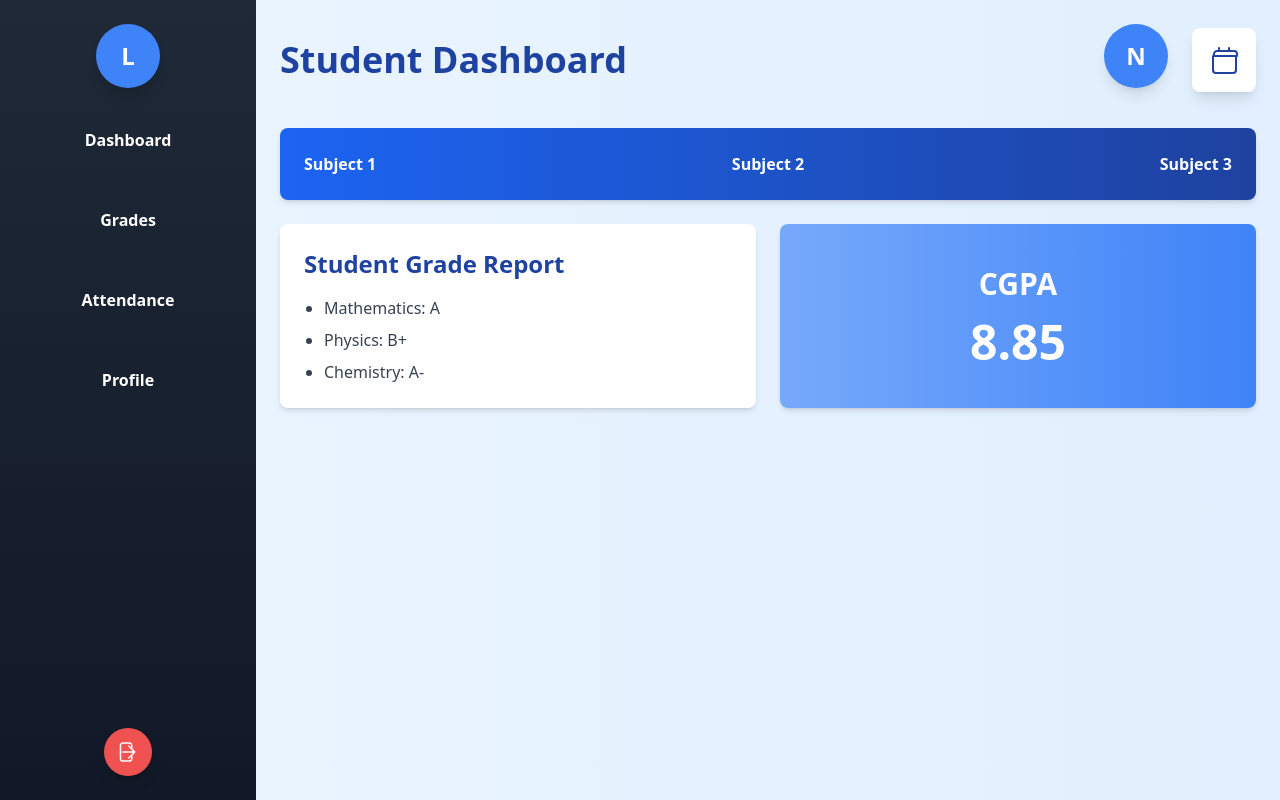
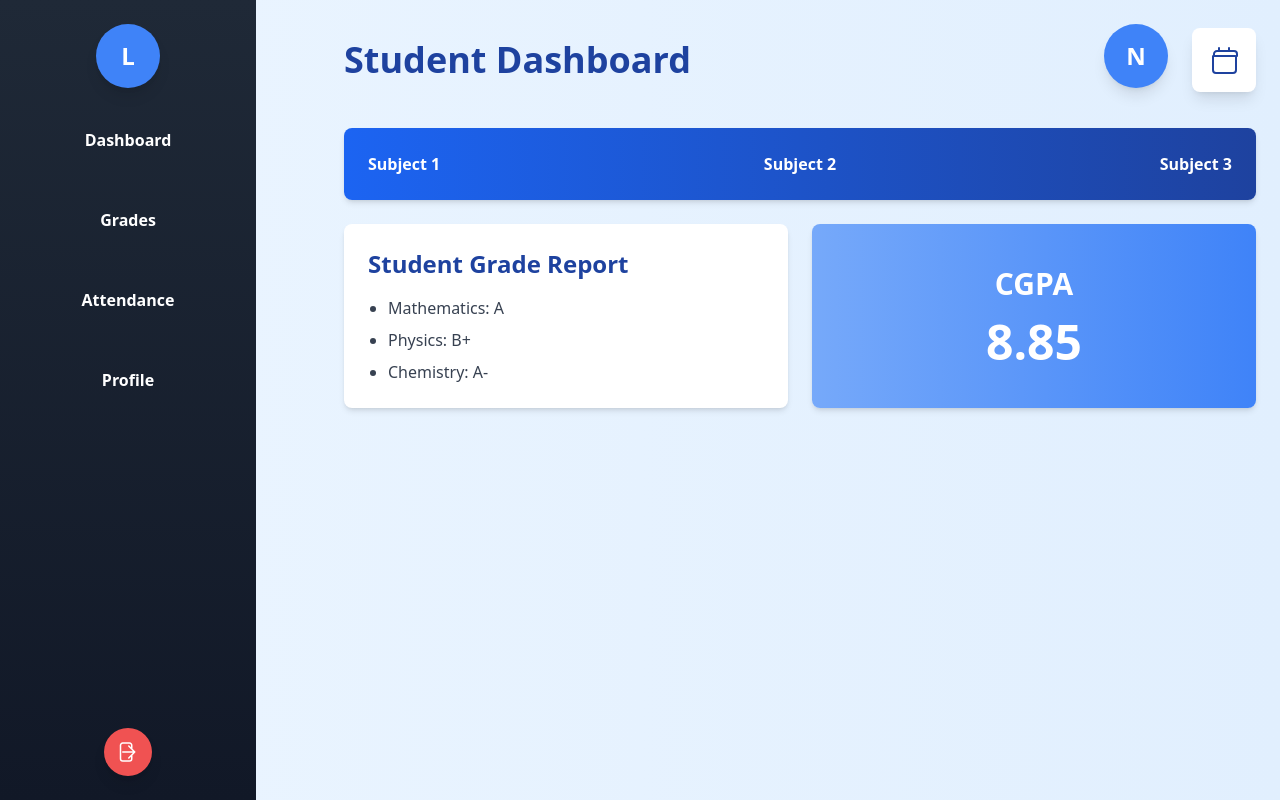
Before and after one commit to Tamal1912/LMS, a React (Vite) app in the folder frontend/: page /api/studentDashboard in a window 1280 px wide. Built offline with nearby package versions, Linux system fonts and the light colour scheme.

Commit message:
small changes

```diff
--- a/frontend/src/App.jsx
+++ b/frontend/src/App.jsx
@@ -1,4 +1,5 @@
 import Home from "./components/Landing Page/Home"
+import { BrowserRouter as Router, Route, Routes } from 'react-router-dom';
 
 
 function App() {
--- /dev/null
+++ b/frontend/src/components/ErrorPage.jsx
@@ -0,0 +1,23 @@
+import React from 'react';
+import { useNavigate } from 'react-router-dom';
+
+const ErrorPage = () => {
+  const navigate = useNavigate();
+
+  return (
+    <div className="min-h-screen flex items-center justify-center bg-gray-100">
+      <div className="text-center">
+        <h1 className="text-4xl font-bold text-gray-800 mb-4">Oops!</h1>
+        <p className="text-gray-600 mb-8">Something went wrong.</p>
+        <button
+          onClick={() => navigate('/')}
+          className="bg-blue-500 hover:bg-blue-600 text-white font-semibold px-6 py-3 rounded-lg transition-colors"
+        >
+          Go Back Home
+        </button>
+      </div>
+    </div>
+  );
+};
+
+export default ErrorPage;
--- a/frontend/src/components/StudentDashboard.jsx
+++ b/frontend/src/components/StudentDashboard.jsx
@@ -1,32 +1,12 @@
 import React from "react";
 import { useState,useEffect} from "react";
-import { useNavigate } from "react-router";
+import { Outlet, useNavigate } from "react-router";
+import StudentSidebar from "./StudentSidebar";
 
 const StudentDashboard = () => {
   const [userName, setUserName] = useState("");
   const navigate=useNavigate()
 
- const handleLogout=async(e)=>{
-  e.preventDefault();
-  try {
-
-    const response = await fetch(" http://localhost:4000/api/v1/users/logout", {
-      method: "POST",
-      headers: { "Content-Type": "application/json" },
-    });
-    const result = await response.json();
-    if (response.ok) {
-
-       // Redirect to success page
-      navigate("/")
-    } else {
-      alert(result.message); // Show error message
-    }
-  } catch (error) {
-    console.error("Error signing up:", error);a
-    alert("An error occurred. Please try again.");
-  }
- }
 
   // useEffect(() => {
   //   const fetchUserName = async () => {
@@ -45,68 +25,9 @@ const StudentDashboard = () => {
   // }, []);
   return (
     <div className="min-h-screen flex bg-gradient-to-r from-blue-50 to-blue-100">
+
+      <StudentSidebar/>
       {/* Sidebar */}
-      <aside className="w-1/5 bg-gradient-to-b from-gray-800 to-gray-900 text-white flex flex-col items-center py-6">
-        {/* Logo */}
-        <div className="bg-blue-500 w-16 h-16 rounded-full mb-6 flex items-center justify-center text-2xl font-bold shadow-lg">
-          L
-        </div>
-        {/* Sidebar Items */}
-        <nav className="flex flex-col space-y-6 text-center w-full">
-          <div className="hover:bg-blue-500 p-4 rounded-lg cursor-pointer transition">
-            <span className="font-semibold">
-            <button onClick={()=>navigate("/api/studentDashboard")}>
-              Dashboard
-              </button>
-            </span>
-          </div>
-          <div className="hover:bg-blue-500 p-4 rounded-lg cursor-pointer transition">
-            <span className="font-semibold">
-              <button onClick={()=>navigate("/api/studentDashboard/grades")}>
-              Grades
-              </button>
-              </span>
-          </div>
-          <div className="hover:bg-blue-500 p-4 rounded-lg cursor-pointer transition">
-            <span className="font-semibold">
-              <button onClick={()=>navigate("/api/studentDashboard/attendence")}>
-              Attendance
-              </button>
-              </span>
-          </div>
-          <div className="hover:bg-blue-500 p-4 rounded-lg cursor-pointer transition">
-            <span className="font-semibold">
-
-              <button onClick={()=>navigate("/api/studentDashboard/studentProfile")}>
-              Profile
-              </button>
-
-
-              </span>
-          </div>
-        </nav>
-        {/* Logout */}
-        <div className="mt-auto">
-          <button
-          onClick={handleLogout}
-           className="bg-red-500 w-12 h-12 rounded-full flex items-center justify-center cursor-pointer shadow-lg">
-            <svg
-              xmlns="http://www.w3.org/2000/svg"
-              fill="none"
-              viewBox="0 0 24 24"
-              strokeWidth={1.5}
-              stroke="currentColor"
-              className="w-6 h-6 text-white"
-            >
-              <path
-                strokeLinecap="round"
-                strokeLinejoin="round"
-                d="M15.75 9V5.25a2.25 2.25 0 00-2.25-2.25H6.75a2.25 2.25 0 00-2.25 2.25v13.5a2.25 2.25 0 002.25 2.25h6.75a2.25 2.25 0 002.25-2.25V15m3-3h-12m6 6l6-6m-6-6l6 6"
-              />
-            </svg>
-          </button>
-        </div>
-      </aside>
 
       {/* Main Content */}
       <main className="flex-1 p-6">
--- /dev/null
+++ b/frontend/src/components/StudentSidebar.jsx
@@ -0,0 +1,104 @@
+import React from 'react'
+import { Outlet, useNavigate } from 'react-router';
+import { Link } from 'react-router-dom';
+
+
+
+
+const StudentSidebar = () => {
+    const handleLogout=async(e)=>{
+        e.preventDefault();
+        try {
+
+          const response = await fetch(" http://localhost:4000/api/v1/users/logout", {
+            method: "POST",
+            headers: { "Content-Type": "application/json" },
+          });
+          const result = await response.json();
+          if (response.ok) {
+
+             // Redirect to success page
+            navigate("/")
+          } else {
+            alert(result.message); // Show error message
+          }
+        } catch (error) {
+          console.error("Error signing up:", error);a
+          alert("An error occurred. Please try again.");
+        }
+       }
+       let navigate=useNavigate()
+
+
+   return (
+        <div className="flex min-h-screen">
+            <aside className="w-64 fixed h-screen bg-gradient-to-b from-gray-800 to-gray-900 text-white flex flex-col items-center py-6">
+                {/* Logo */}
+                <div className="bg-blue-500 w-16 h-16 rounded-full mb-6 flex items-center justify-center text-2xl font-bold shadow-lg">
+                    L
+                </div>
+                {/* Sidebar Items */}
+                <nav className="flex flex-col space-y-6 text-center w-full">
+                    <div className="hover:bg-blue-500 p-4 rounded-lg cursor-pointer transition">
+                        <span className="font-semibold">
+                            <button onClick={()=>navigate("/api/studentDashboard")}>
+                                Dashboard
+                            </button>
+                        </span>
+                    </div>
+                    <div className="hover:bg-blue-500 p-4 rounded-lg cursor-pointer transition">
+                        <span className="font-semibold">
+                            <Link to="/api/studentDashboard/grades">
+                                <button>
+                                    Grades
+                                </button>
+                            </Link>
+                        </span>
+                    </div>
+                    <div className="hover:bg-blue-500 p-4 rounded-lg cursor-pointer transition">
+                        <span className="font-semibold">
+                            <button onClick={()=>navigate("/api/studentDashboard/attendence")}>
+                                Attendance
+                            </button>
+                        </span>
+                    </div>
+                    <div className="hover:bg-blue-500 p-4 rounded-lg cursor-pointer transition">
+                        <span className="font-semibold">
+                            <button onClick={()=>navigate("/api/studentDashboard/studentProfile")}>
+                                Profile
+                            </button>
+                        </span>
+                    </div>
+                </nav>
+                {/* Logout */}
+                <div className="mt-auto">
+                    <button
+                        onClick={handleLogout}
+                        className="bg-red-500 w-12 h-12 rounded-full flex items-center justify-center cursor-pointer shadow-lg">
+                        <svg
+                            xmlns="http://www.w3.org/2000/svg"
+                            fill="none"
+                            viewBox="0 0 24 24"
+                            strokeWidth={1.5}
+                            stroke="currentColor"
+                            className="w-6 h-6 text-white"
+                        >
+                            <path
+                                strokeLinecap="round"
+                                strokeLinejoin="round"
+                                d="M15.75 9V5.25a2.25 2.25 0 00-2.25-2.25H6.75a2.25 2.25 0 00-2.25 2.25v13.5a2.25 2.25 0 002.25 2.25h6.75a2.25 2.25 0 002.25-2.25V15m3-3h-12m6 6l6-6m-6-6l6 6"
+                            />
+                        </svg>
+                    </button>
+                </div>
+            </aside>
+
+            {/* Main Content Area */}
+            <main className="flex-1 ml-64 p-8">
+                <Outlet />
+            </main>
+        </div>
+    )
+}
+
+export default StudentSidebar
```
Also changed, not shown: frontend/src/main.jsx (+4 -14 lines).
